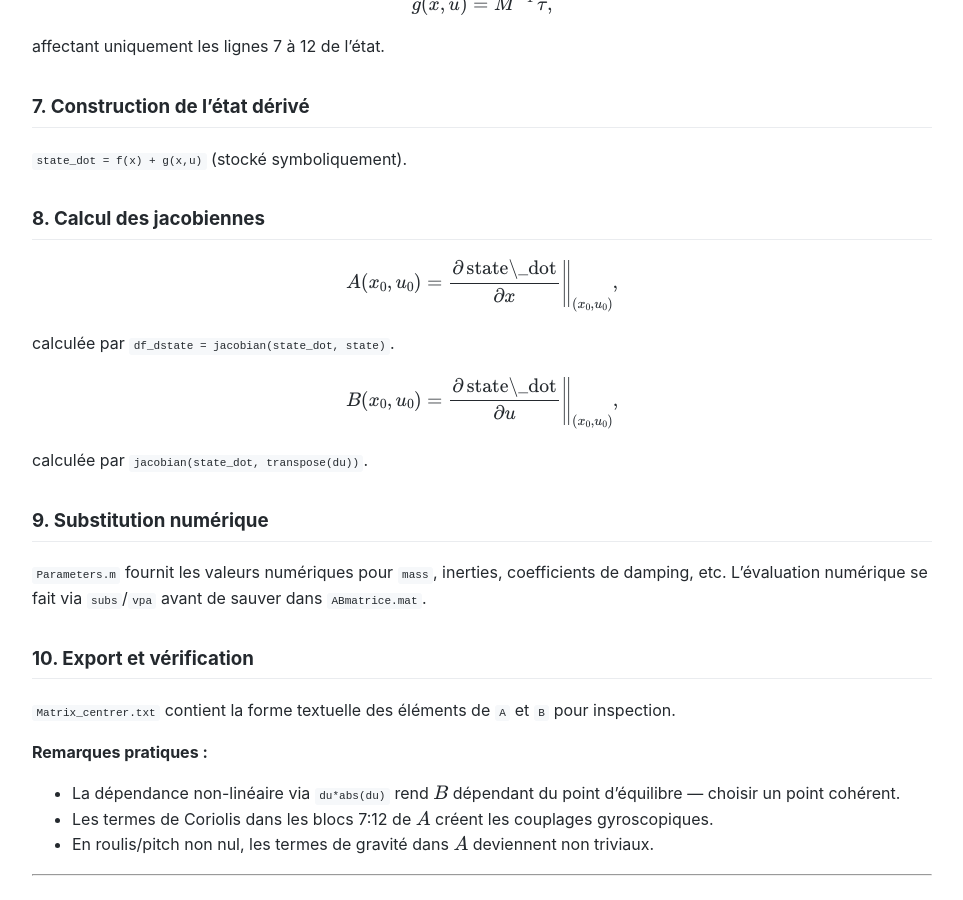
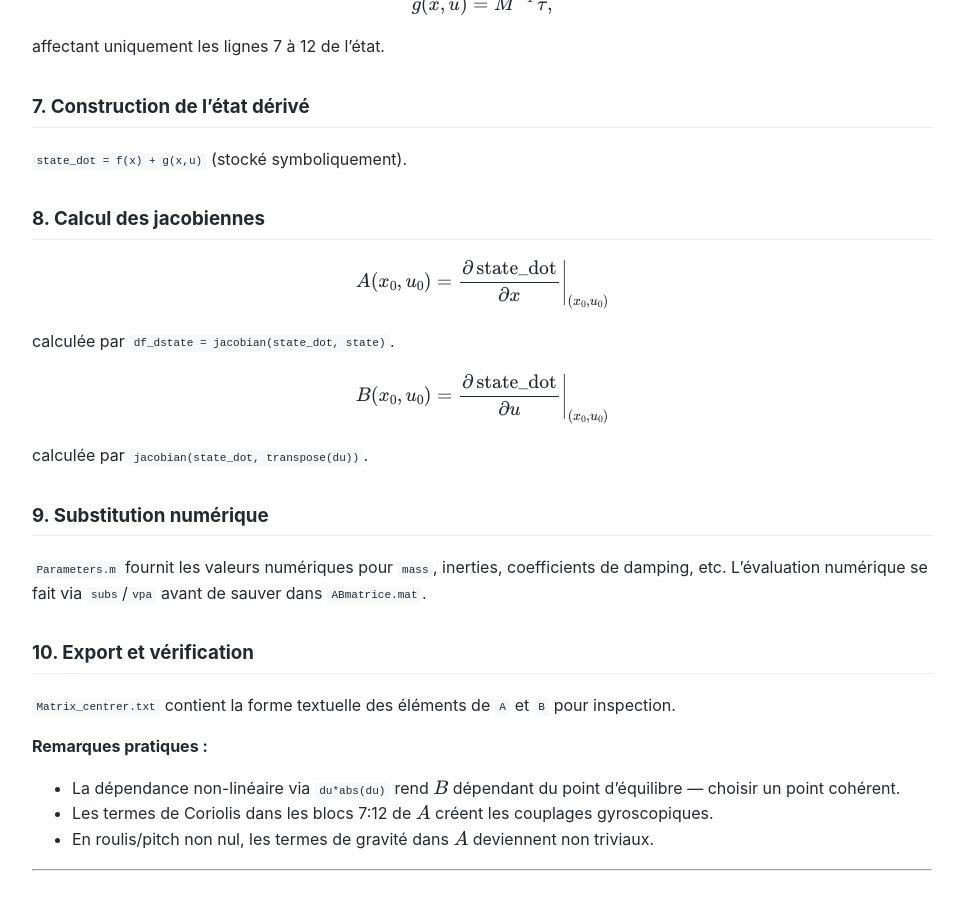
Before and after one commit to ASUQTR/Matlab_Simulink, a Jekyll site: the page built from docs/pipeline-scripts.md, in a window 1280 px wide and 900 px high, scrolled down 2792 px. Shown: the whole window, without its empty margins (158-1121 px from the left). Built offline with Jekyll 4.4.1, drawn with Linux system fonts in a browser that asks for light colours.

Commit message:
last change partial derivation

```diff
--- a/docs/pipeline-scripts.md
+++ b/docs/pipeline-scripts.md
@@ -115,11 +115,15 @@ affectant uniquement les lignes 7 à 12 de l'état.
 
 ### 8. Calcul des jacobiennes
 
-$$A(x_0,u_0) = \left.\frac{\partial\,\text{state\_dot}}{\partial x}\right\|_{(x_0,u_0)},$$
+$$
+A(x_0,u_0) = \left.\frac{\partial\,\mathrm{state\_dot}}{\partial x}\right|_{(x_0,u_0)}
+$$
 
 calculée par `df_dstate = jacobian(state_dot, state)`.
 
-$$B(x_0,u_0) = \left.\frac{\partial\,\text{state\_dot}}{\partial u}\right\|_{(x_0,u_0)},$$
+$$
+B(x_0,u_0) = \left.\frac{\partial\,\mathrm{state\_dot}}{\partial u}\right|_{(x_0,u_0)}
+$$
 
 calculée par `jacobian(state_dot, transpose(du))`.
 
```
